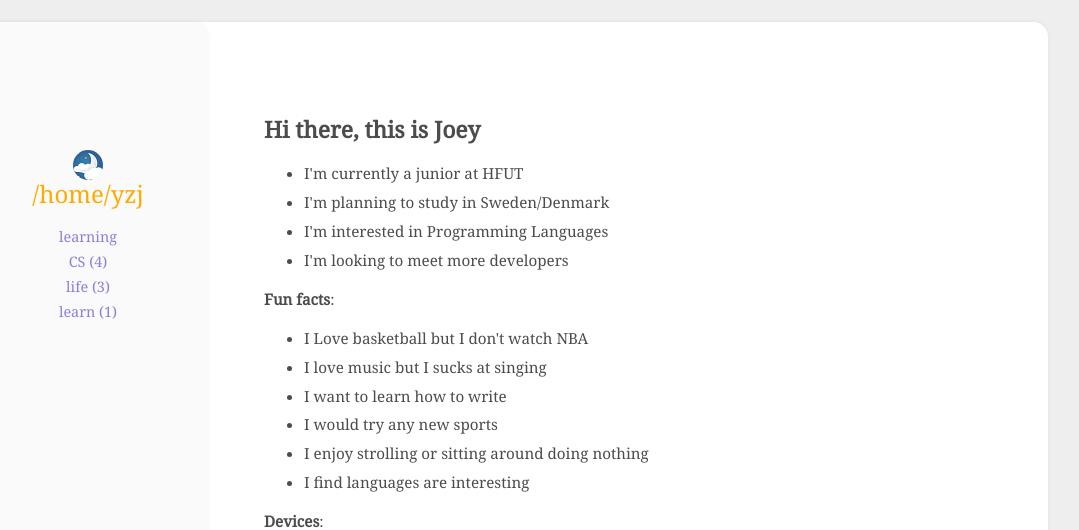
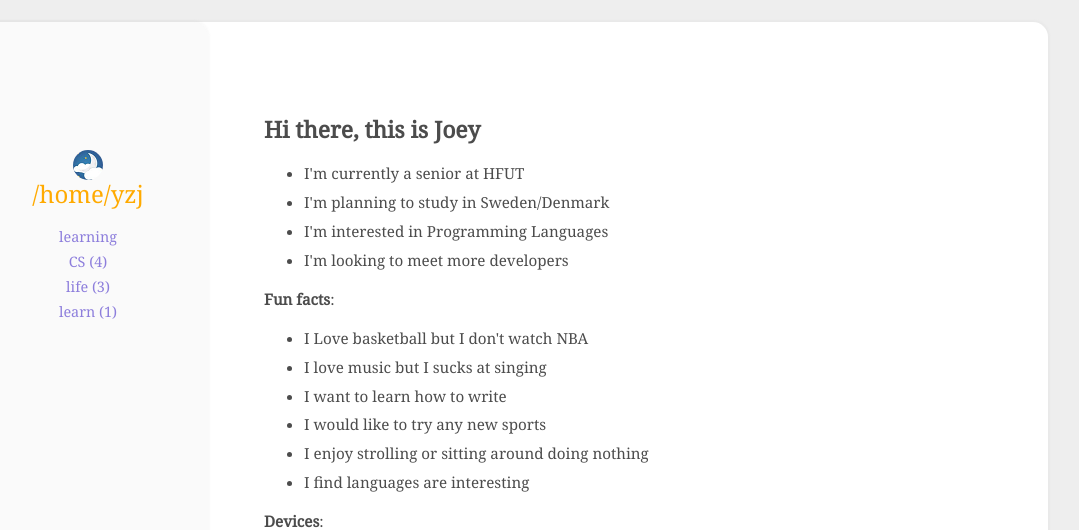
Before and after one commit to wine99/wine99.github.io, a Jekyll site: the page built from index.html, in a window 1280 px wide. Shown: the top 530 px of the page, without its empty margins (132-1211 px from the left). Built offline with Jekyll 4.4.1, drawn with Linux system fonts in a browser that asks for light colours.

Commit message:
update info

```diff
--- a/_includes/aboutme.html
+++ b/_includes/aboutme.html
@@ -3,7 +3,7 @@
         <!-- <p style="letter-spacing: 0.2rem; font-size: 1.2rem;">不善言辞，随意看看就好。</p> -->
 <h2>Hi there, this is Joey</h2>
 <ul>
-<li>I'm currently a junior at HFUT</li>
+<li>I'm currently a senior at HFUT</li>
 <li>I'm planning to study in Sweden/Denmark</li>
 <li>I'm interested in Programming Languages</li>
 <li>I'm looking to meet more developers</li>
@@ -13,7 +13,7 @@
 <li>I Love basketball but I don't watch NBA</li>
 <li>I love music but I sucks at singing</li>
 <li>I want to learn how to write</li>
-<li>I would try any new sports</li>
+<li>I would like to try any new sports</li>
 <li>I enjoy strolling or sitting around doing nothing</li>
 <li>I find languages are interesting</li>
 </ul>
--- a/aboutme.html
+++ b/aboutme.html
@@ -6,7 +6,7 @@ layout: page
     <div class="post_content">
 
 <h1>My Learning Plan!</h1>
-<h2>Ongoing 😀</h2>
+<h2>Ongoing 😀 (Suspended since September)</h2>
 <ul>
 <li><a href='http://www.owlnet.rice.edu/~comp412'>EaC</a></li>
 <li><a href='https://cs.brown.edu/courses/cs173/2012/'>PLAI</a></li>
```
